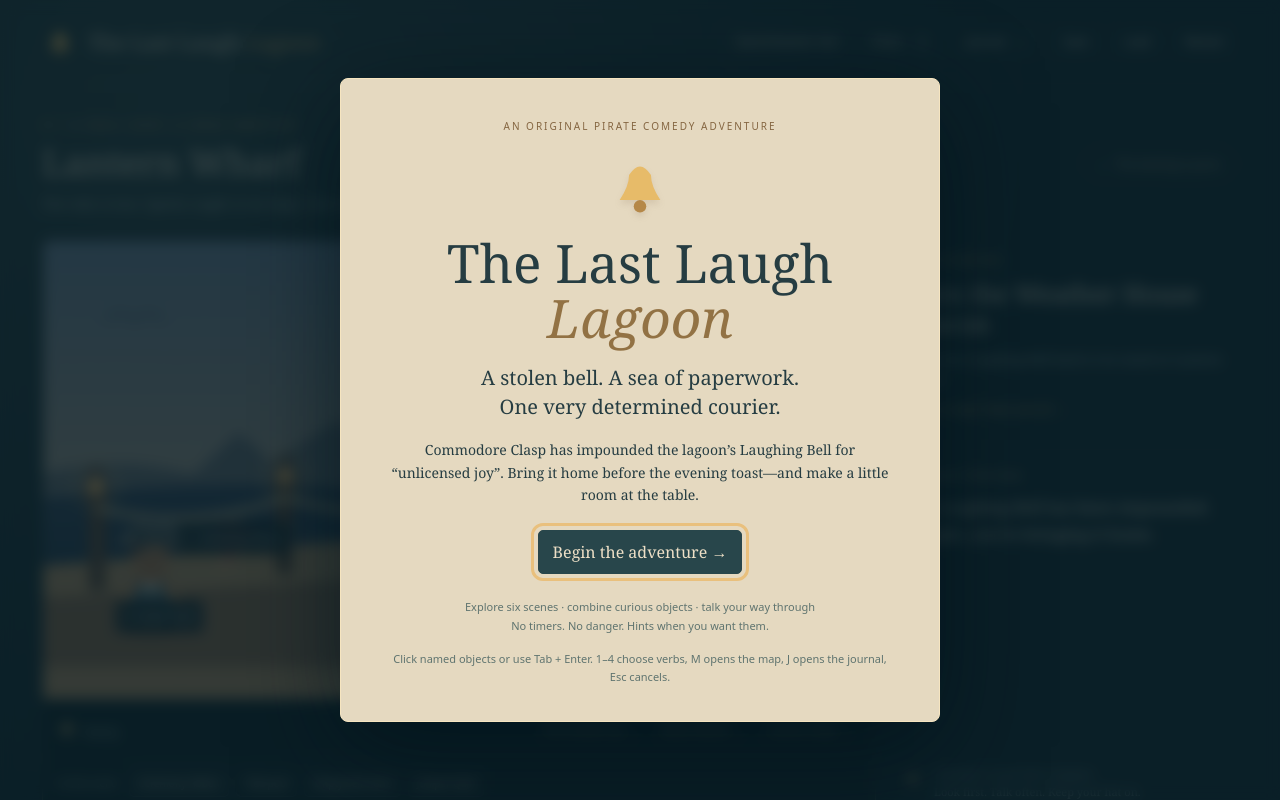
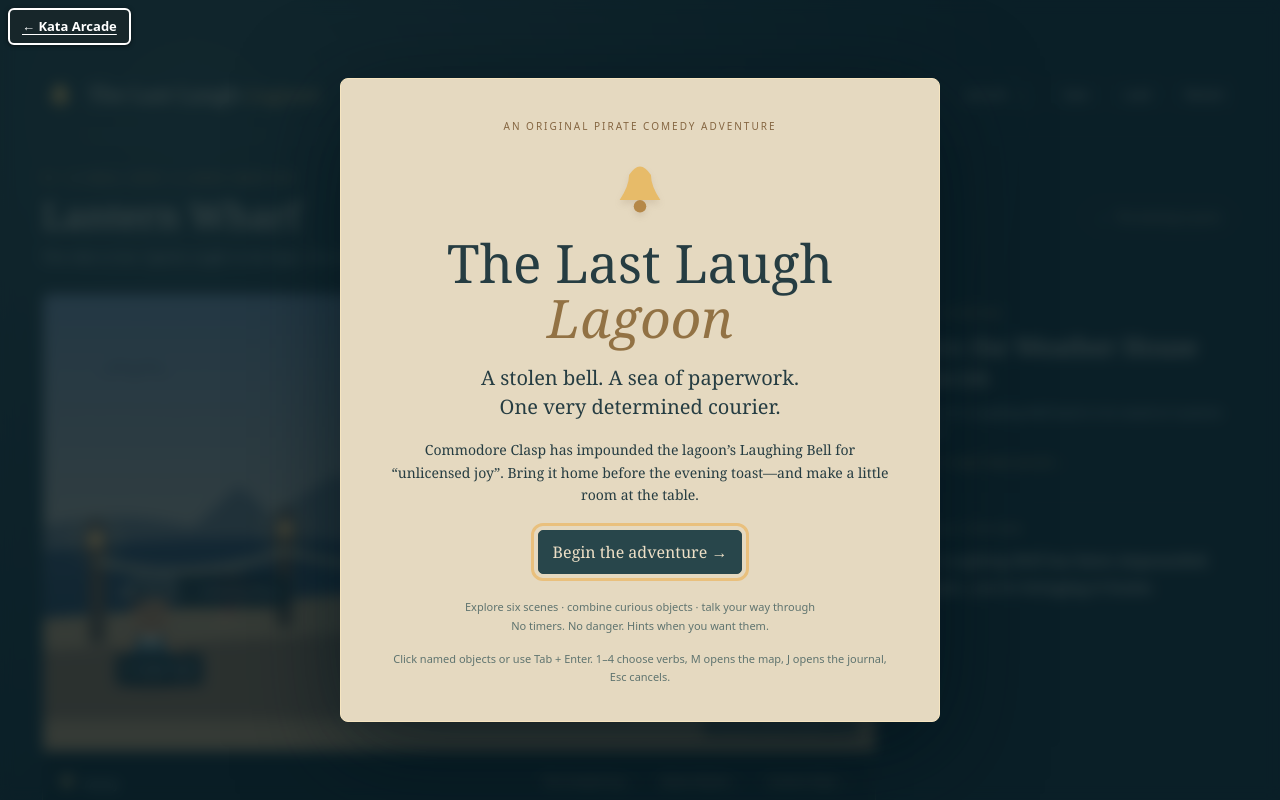
Before and after one commit to intrepion/kata-inspired-by-the-secret-of-monkey-island-codex-dot, a website built with Vite: page index.html in a window 1280 px wide. Shown: the top 800 px of the page. Built offline with nearby package versions, Linux system fonts and the light colour scheme.

Commit message:
Add link back to Kata Arcade

```diff
--- a/index.html
+++ b/index.html
@@ -1 +1,6 @@
-<!doctype html><html lang="en"><head><meta charset="UTF-8"><meta name="viewport" content="width=device-width,initial-scale=1"><meta name="theme-color" content="#172c34"><meta name="description" content="The Last Laugh Lagoon: an original pirate comedy point-and-click adventure."><title>The Last Laugh Lagoon · A pirate comedy adventure</title><link rel="icon" type="image/svg+xml" href="/favicon.svg"></head><body><div id="app"></div><script type="module" src="/src/main.ts"></script></body></html>
+<!doctype html><html lang="en"><head><meta charset="UTF-8"><meta name="viewport" content="width=device-width,initial-scale=1"><meta name="theme-color" content="#172c34"><meta name="description" content="The Last Laugh Lagoon: an original pirate comedy point-and-click adventure."><title>The Last Laugh Lagoon · A pirate comedy adventure</title><link rel="icon" type="image/svg+xml" href="/favicon.svg"><style>[data-kata-arcade-nav] a:focus-visible { outline: 3px solid #ffdf70 !important; outline-offset: 3px; }</style>
+</head><body>
+    <div role="navigation" aria-label="Arcade navigation" data-kata-arcade-nav style="all:initial;display:block;position:relative;z-index:2147483647;font:600 13px/1.3 system-ui,sans-serif;">
+      <a href="https://intrepion.github.io/" style="display:inline-block;margin:8px;padding:8px 12px;border:2px solid #fff;border-radius:6px;background:#17262a;color:#fff;text-decoration:underline;text-underline-offset:3px;box-shadow:0 1px 4px #0008;">← Kata Arcade</a>
+    </div>
+<div id="app"></div><script type="module" src="/src/main.ts"></script></body></html>
```
